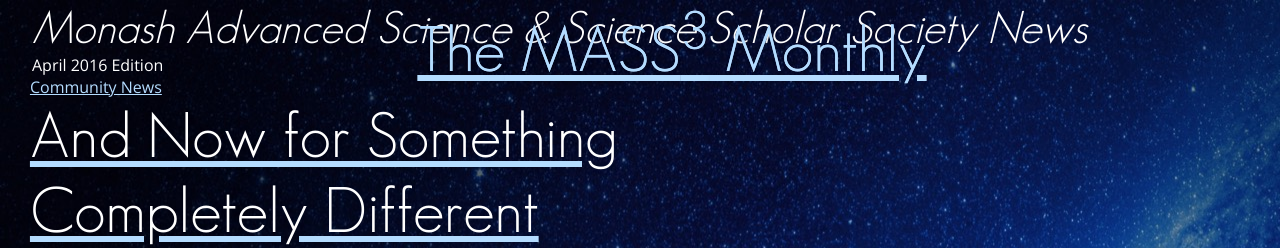
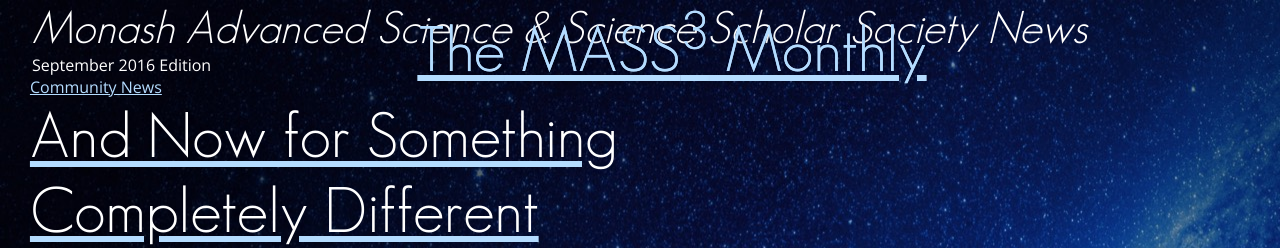
Before and after one commit to masscubed/masscubed.com, a Jekyll site: the page built from monthly/index.markdown, in a window 1280 px wide. Shown: the top 248 px of the page. Built offline with Jekyll 4.4.1, drawn with Linux system fonts in a browser that asks for light colours.

Commit message:
Updated Config

```diff
--- a/_config.yml
+++ b/_config.yml
@@ -28,7 +28,7 @@
 description: Monash Advanced Science & Science Scholar Society News
 url: "/monthly/"
 editor: Carlos Melegrito
-edition: April 2016 Edition
+edition: September 2016 Edition
 website: http://masscubed.net/
 twitter:
 facebook: http://www.facebook.com/groups/masscubed
```
